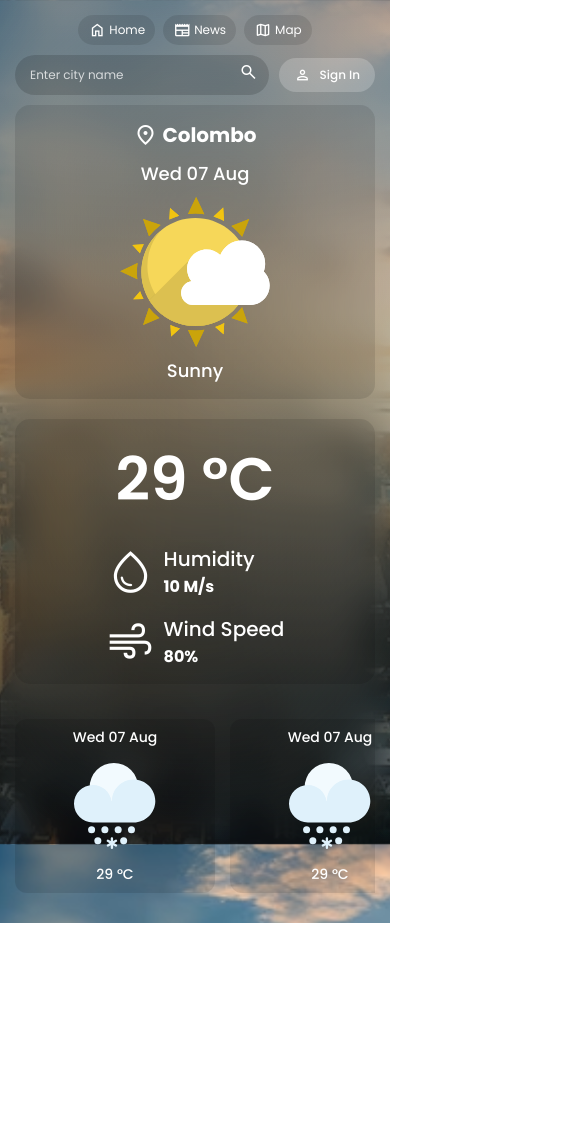
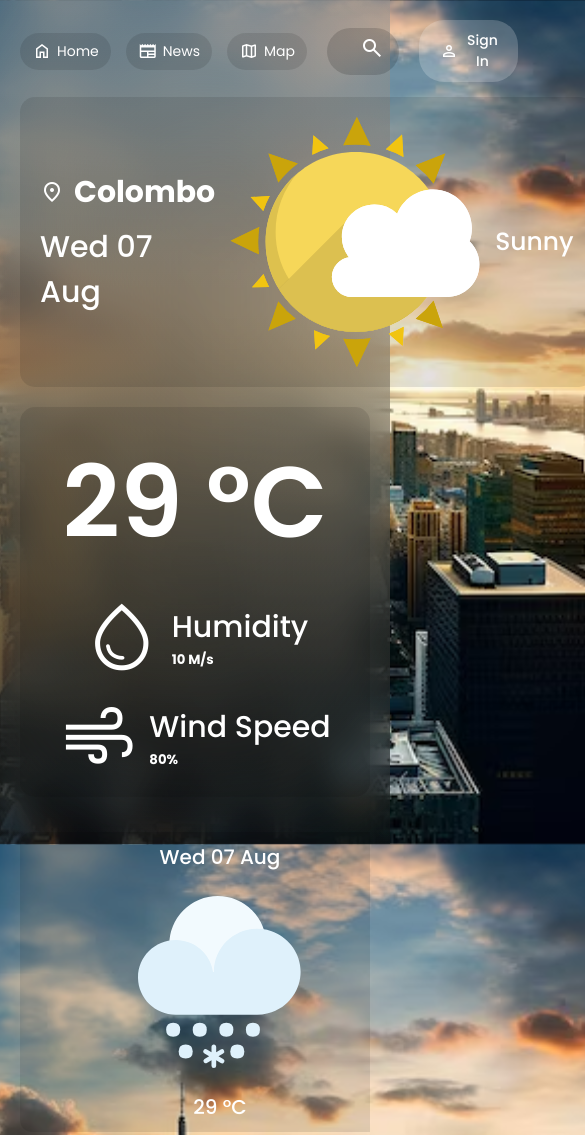
Before and after one commit to maleeshaprabash/Web-App, a plain HTML site: page index.html in a window 390 px wide. Shown: the top 1135 px of the page, 585 px wide, since content can reach past the window. Before the commit the page ends 923 px from the top, so only its background shows below. Drawn offline with nearby package versions, Linux system fonts and the light colour scheme.

Commit message:
Remove responsive design media queries
Removed responsive design media queries for various device sizes.

```diff
--- a/style.css
+++ b/style.css
@@ -306,227 +306,3 @@ body::before {
 
 
 /*End Section Weather Info*/
-
-/* ============================================ */
-/* RESPONSIVE DESIGN - MEDIA QUERIES */
-/* ============================================ */
-
-/* Tablet Devices (768px and below) */
-@media screen and (max-width: 768px) {
-    .header-container {
-        flex-wrap: wrap;
-        gap: 15px;
-    }
-
-    .nav-menu {
-        order: 1;
-        width: 100%;
-        justify-content: center;
-    }
-
-    .search-container {
-        order: 2;
-        max-width: 100%;
-        flex: 1;
-    }
-
-    .signin-btn {
-        order: 3;
-    }
-
-    .weather-info {
-        flex-direction: column;
-    }
-
-    .weather-box-1,
-    .weather-box-2 {
-        width: 100%;
-    }
-
-    .weather-box-2 .temp-txt {
-        font-size: 80px;
-    }
-
-    .condition-item span {
-        font-size: 60px;
-    }
-
-    .forecast-item {
-        min-width: 300px;
-    }
-
-    .forecast-item-img {
-        width: 150px;
-        height: 150px;
-    }
-}
-
-/* Mobile Devices (480px and below) */
-@media screen and (max-width: 480px) {
-    .main-container {
-        padding: 15px;
-    }
-
-    /* Header adjustments */
-    .header-container {
-        gap: 10px;
-        margin-bottom: 10px;
-    }
-
-    .nav-menu {
-        gap: 8px;
-    }
-
-    .nav-item {
-        padding: 6px 10px;
-        gap: 3px;
-    }
-
-    .nav-item .material-symbols-outlined {
-        font-size: 18px;
-    }
-
-    .nav-text {
-        font-size: 12px;
-    }
-
-    .city-input {
-        padding: 8px 12px;
-        font-size: 12px;
-        padding-right: 40px;
-    }
-
-    .search-btn {
-        right: 10px;
-    }
-
-    .search-btn .material-symbols-outlined {
-        font-size: 20px;
-    }
-
-    .signin-btn {
-        padding: 8px 15px;
-        font-size: 12px;
-    }
-
-    .signin-btn .material-symbols-outlined {
-        font-size: 18px;
-    }
-
-    /* Weather boxes */
-    .weather-box-1 {
-        flex-direction: column;
-        padding: 15px;
-        gap: 10px;
-    }
-
-    .location-date-containar {
-        align-items: center;
-        width: 100%;
-    }
-
-    .location {
-        font-size: 20px;
-        gap: 5px;
-    }
-
-    .location .material-symbols-outlined {
-        font-size: 24px;
-    }
-
-    .current-date {
-        font-size: 18px;
-    }
-
-    .weather-summary-img {
-        width: 150px;
-        height: 150px;
-    }
-
-    .condition-txt {
-        font-size: 18px;
-    }
-
-    .weather-box-2 {
-        padding: 15px;
-    }
-
-    .weather-box-2 .temp-txt {
-        font-size: 60px;
-    }
-
-    .weather-conditions-container {
-        flex-direction: column;
-        gap: 15px;
-    }
-
-    .condition-item {
-        gap: 8px;
-    }
-
-    .condition-item span {
-        font-size: 50px;
-    }
-
-    .condition-info hd {
-        font-size: 20px;
-    }
-
-    .condition-info h5 {
-        font-size: 16px;
-    }
-
-    /* Forecast section */
-    .forecast-items-container {
-        gap: 15px;
-        padding-bottom: 30px;
-    }
-
-    .forecast-item {
-        min-width: 200px;
-        padding: 8px;
-        gap: 8px;
-    }
-
-    .forecast-item-date,
-    .forecast-item-temp {
-        font-size: 14px;
-    }
-
-    .forecast-item-img {
-        width: 100px;
-        height: 100px;
-    }
-}
-
-/* Extra Small Mobile Devices (360px and below) */
-@media screen and (max-width: 360px) {
-    .main-container {
-        padding: 10px;
-    }
-
-    .nav-text {
-        display: none;
-    }
-
-    .nav-item {
-        padding: 6px;
-    }
-
-    .weather-box-2 .temp-txt {
-        font-size: 50px;
-    }
-
-    .condition-item span {
-        font-size: 40px;
-    }
-
-    .forecast-item {
-        min-width: 150px;
-    }
-
-    .forecast-item-img {
-        width: 80px;
-        height: 80px;
-    }
-}
```
